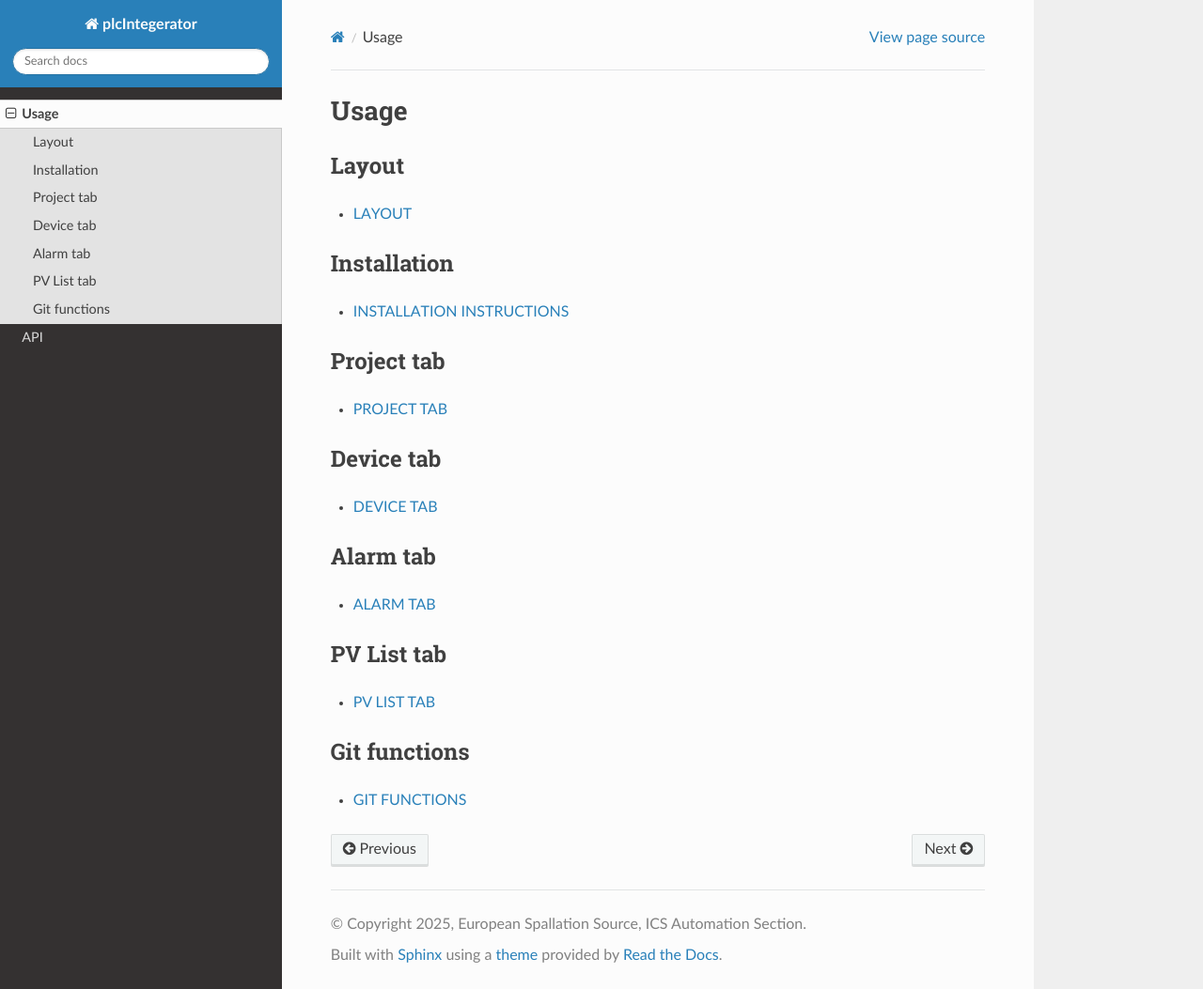
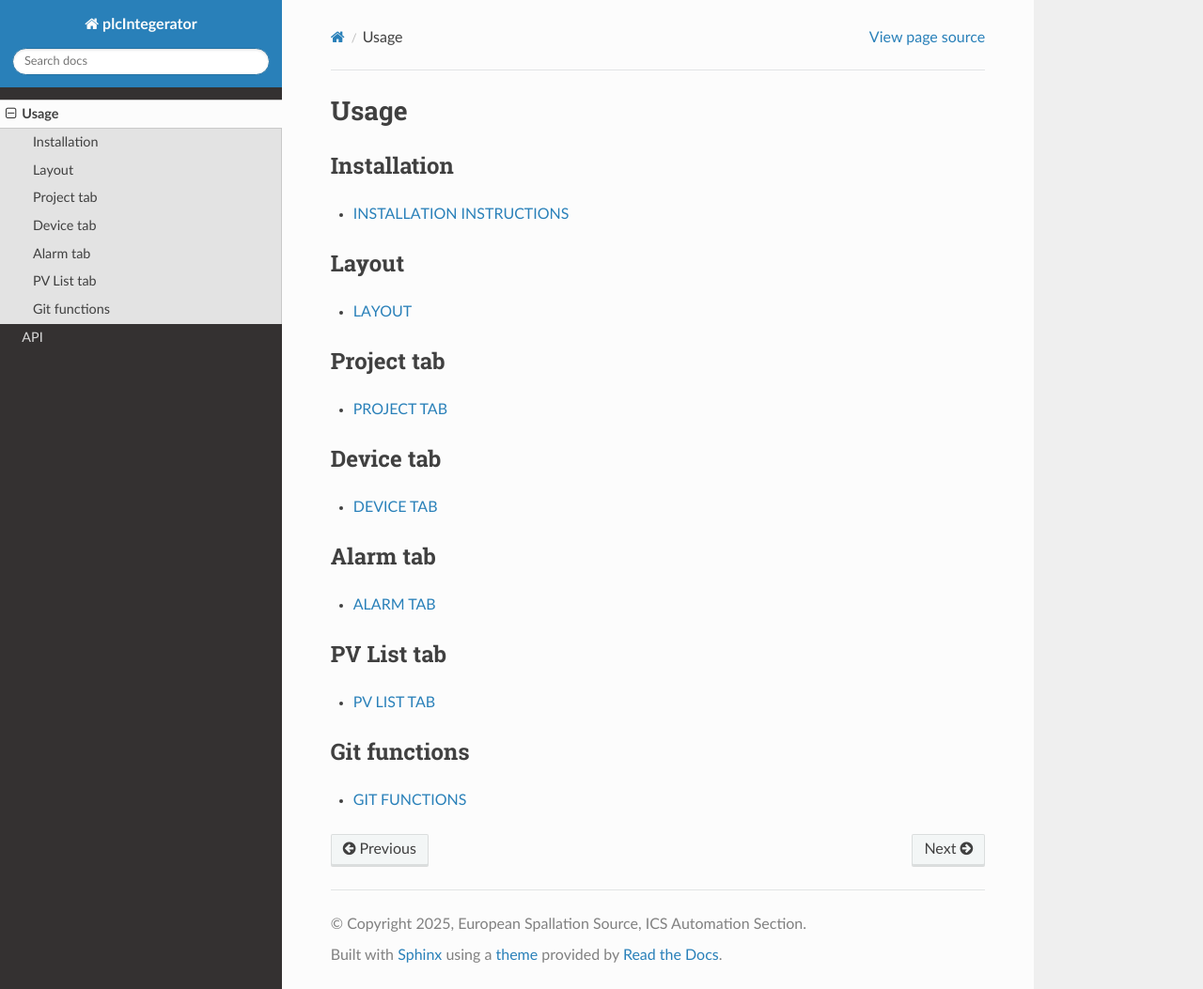
Before and after one commit to SimonJagerESS/plcIntegrator_rtd, a Sphinx documentation site: the page built from docs/source/usage.rst, in a window 1280 px wide and 1053 px high. Shown: the whole window at 94% size. Built offline with Sphinx 7.4.7 and the Read the Docs theme 3.1.0, drawn with Linux system fonts in a browser that asks for light colours; pages that are not in the unit, such as notebooks, are missing from menus.

Commit message:
changed order in menu

```diff
--- a/docs/source/usage.rst
+++ b/docs/source/usage.rst
@@ -1,13 +1,13 @@
 Usage
 =====
+
+Installation
+------------
+* :doc:`installation`
 
 Layout
 ------
 * :doc:`layout`
-
-Installation
-------------
-* :doc:`installation`
 
 Project tab
 -----------
```
